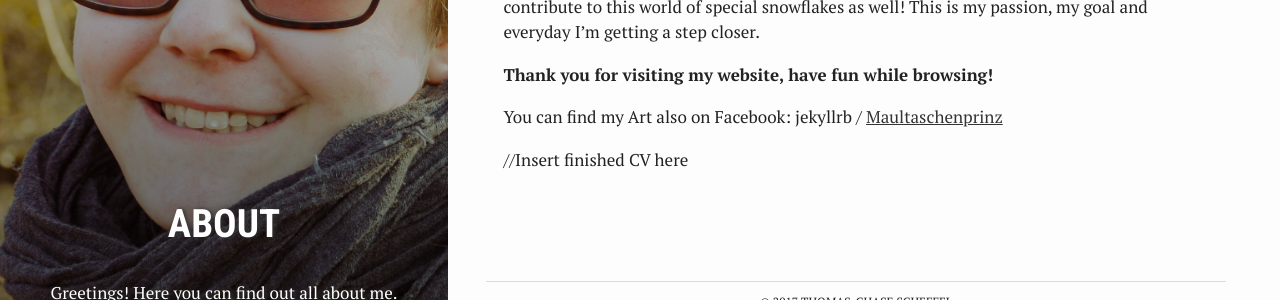
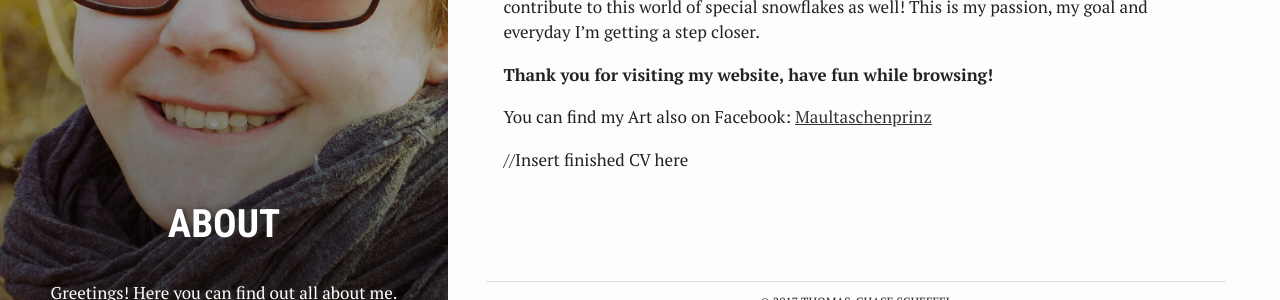
Before and after one commit to ChaseTheHunter/chasethehunter.github.io, a Jekyll site: the page built from about.md, in a window 1280 px wide. Shown: the part 372-672 px from the top of the page. Built offline with Jekyll 4.4.1, drawn with Linux system fonts in a browser that asks for light colours.

Commit message:
Update about.md

```diff
--- a/about.md
+++ b/about.md
@@ -16,7 +16,6 @@ You *may* not have notices, but I'm really into all this nerdstuff. Y'know like
 **Thank you for visiting my website, have fun while browsing!**
 
 You can find my Art also on Facebook:
-{{site.twitter_username}} /
 [Maultaschenprinz](https://www.facebook.com/Maultaschenprinz/)
 
 //Insert finished CV here
```
